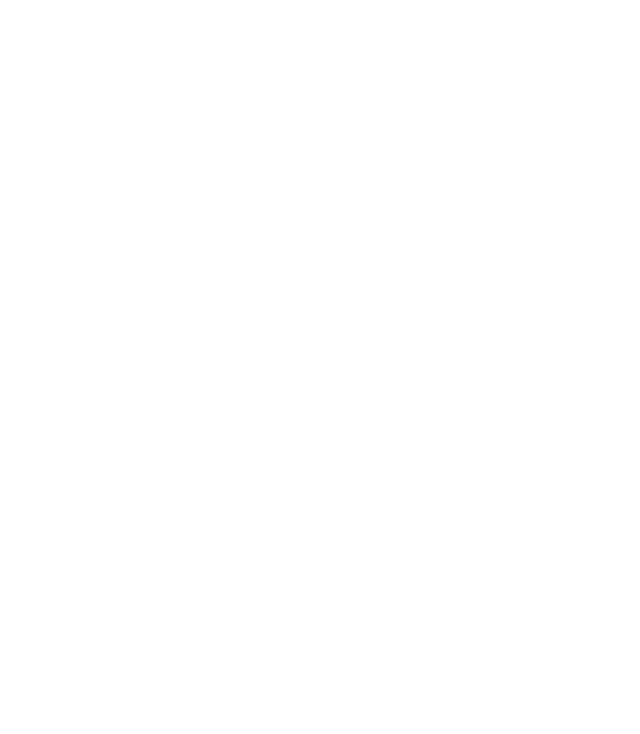
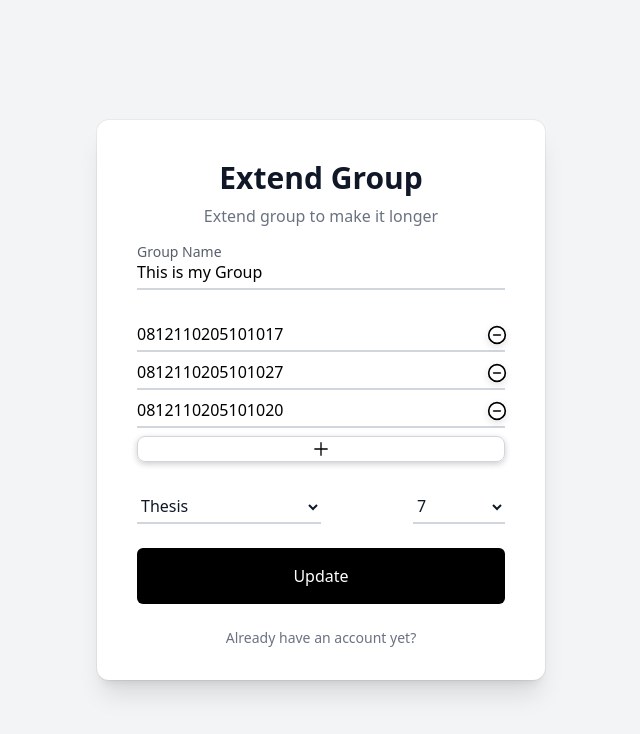
Before and after one commit to irfan-official/ams_software, a React (Vite) app in the folder Frontend/: page /extend/group in a window 1280 px wide. Before the commit this address had no page. Shown: the top 734 px of the page, without its empty margins (319-959 px from the left). Built offline with nearby package versions, Linux system fonts and the light colour scheme.

Commit message:
added ExtendGroup.jsx

```diff
--- /dev/null
+++ b/Frontend/src/ExtendGroup.jsx
@@ -0,0 +1,174 @@
+import React, { useState } from 'react'
+import { GrAdd } from "react-icons/gr";
+import { FiMinusCircle } from "react-icons/fi";
+import { useRef } from 'react';
+import data from "./seeds/sampleGroup.js"
+
+function ExtendGroup() {
+
+  function setupGroupMembers(){
+    let arr = []
+    data.groupMembers.forEach((elem, index) => {
+
+      arr.push([elem])
+    })
+    return arr;
+  }
+
+  const submitHandlerRef = useRef(null);
+  const [groupName, setGroupName] = useState(data.groupName);
+  const [groupTypes, setGroupTypes] = useState(data.groupTypes);
+  const [groupMembers, setGroupMembers] = useState(setupGroupMembers());
+  const [semister, setSemister] = useState(data.semister);
+
+
+
+async function handleSubmit(e) {
+  e.preventDefault();
+
+  if (!groupName || !groupTypes || !semister) {
+    alert("All fields are required");
+    return;
+  }
+
+  if(data.semister === semister){
+    alert("semister should be diffrent from previos semister");
+    return;
+  }
+
+  // Always clear previous timeout
+  if (submitHandlerRef.current) {
+    clearTimeout(submitHandlerRef.current);
+  }
+
+  const ids = groupMembers.map((elem) => elem[0]);
+  const obj = { groupName, groupTypes, ids, semister };
+
+  // Set debounce timer
+  submitHandlerRef.current = setTimeout(() => {
+    console.log("obj =>", obj);
+
+    // Optionally send the data
+    // axios.post('/api/group', obj);
+  }, 3000);
+}
+
+
+  return (
+    <div className="w-full min-h-screen flex items-center justify-center bg-gray-100 py-12">
+      <div className="relative mx-auto w-full max-w-md bg-white px-6 pt-10 pb-8 shadow-xl ring-1 ring-gray-900/5 sm:rounded-xl sm:px-10">
+        <div className="w-full">
+          <div className="text-center">
+            <h1 className="text-3xl font-semibold text-gray-900">Extend Group</h1>
+            <p className="mt-2 text-gray-500">Extend group to make it longer</p>
+          </div>
+          <div className="mt-5">
+            <form onSubmit={handleSubmit}>
+              <div className="relative mt-6">
+                <input
+                  onChange={(e) => setGroupName(e.target.value)}
+                  value={groupName}
+                  type="text"
+                  name="groupName"
+                  required
+                  placeholder="Group Name"
+                  className="peer mt-1 w-full border-b-2 border-gray-300 px-0 py-1 placeholder:text-transparent focus:border-gray-500 focus:outline-none"
+                />
+                <label
+                  htmlFor="groupName"
+                  className="pointer-events-none absolute top-0 left-0 origin-left -translate-y-1/2 transform text-sm text-gray-800 opacity-75 transition-all duration-100 ease-in-out peer-placeholder-shown:top-1/2 peer-placeholder-shown:text-base peer-placeholder-shown:text-gray-500 peer-focus:top-0 peer-focus:pl-0 peer-focus:text-sm peer-focus:text-gray-800"
+                >
+                  Group Name
+                </label>
+              </div>
+
+              <div className="relative mt-6">
+                {groupMembers.map((member, index) => (
+                  <div key={index} className='relative'>
+                    <input
+                      onChange={(e) => {
+                        const newMembers = [...groupMembers];
+                        newMembers[index] = e.target.value;
+                        setGroupMembers(newMembers);
+                      }}
+                      value={member}
+                      type="text"
+                      name={`groupMember${index + 1}`}
+                      required
+                      placeholder={`Group Member ${index + 1} ID`}
+                      className="peer mt-1 w-full border-b-2 border-gray-300 px-0 py-1 focus:border-gray-500 focus:outline-none"
+                      autoComplete="off"
+                    />
+                    <span
+                      onClick={() => {
+                        if (groupMembers.length > 1) {
+                          setGroupMembers((prev) =>
+                            prev.filter((_, i) => i !== index)
+                          );
+                        }
+                      }}
+                      className='rounded-full hover:bg-red-500 shadow-[0_2px_6px_rgba(0,0,0,0.1)] scale-125 absolute top-[35%] right-0 bg-transparent hover:text-white cursor-pointer'
+                    >
+                      <FiMinusCircle />
+                    </span>
+                  </div>
+                ))}
+              </div>
+
+              <div
+                onClick={() => setGroupMembers((prev) => [...prev, ""])}
+                className='w-full mt-2 rounded-lg flex items-center justify-center p-1 border border-gray-300 hover:bg-slate-200 shadow-[0_2px_6px_rgba(0,0,0,0.2)] cursor-pointer'
+              >
+                <GrAdd />
+              </div>
+
+              <div className="relative mt-6 flex justify-between">
+                <div className='w-[50%]'>
+                  <select
+                    name="groupTypes"
+                    required
+                    value={groupTypes}
+                    onChange={(e) => setGroupTypes(e.target.value)}
+                    className="peer mt-1 w-full border-b-2 border-gray-300 bg-transparent px-0 py-1 text-gray-900 focus:border-gray-500 focus:outline-none"
+                  >
+                    <option value="" disabled className="text-gray-400">Group Types</option>
+                    <option value="IDP">IDP</option>
+                    <option value="Thesis">Thesis</option>
+                  </select>
+                </div>
+                <div className='w-[25%]'>
+                  <select
+                    name="semister"
+                    required
+                    value={semister}
+                    onChange={(e) => setSemister(e.target.value)}
+                    className="peer mt-1 w-full border-b-2 border-gray-300 bg-transparent px-0 py-1 text-gray-900 focus:border-gray-500 focus:outline-none"
+                  >
+                    <option value="" disabled className="text-gray-400">Semister</option>
+                    {[1, 2, 3, 4, 5, 6, 7, 8].map((num) => (
+                      <option key={num} value={num}>{num}</option>
+                    ))}
+                  </select>
+                </div>
+              </div>
+
+              <div className="my-6">
+                <button
+                  type="submit"
+                  className="w-full rounded-md bg-black px-3 py-4 text-white focus:bg-gray-600 focus:outline-none"
+                >
+                  Update
+                </button>
+              </div>
+              <p className="text-center text-sm text-gray-500">
+                Already have an account yet?
+              </p>
+            </form>
+          </div>
+        </div>
+      </div>
+    </div>
+  )
+}
+
+export default ExtendGroup;
--- a/Frontend/src/main.jsx
+++ b/Frontend/src/main.jsx
@@ -10,6 +10,7 @@
 import Overview from "./Overview.jsx";
 import CreateGroup from "./createGroup.jsx";
 import UpdateGroup from "./UpdateGroup.jsx";
+import ExtendGroup from "./ExtendGroup.jsx";
 
 createRoot(document.getElementById("root")).render(
   <StrictMode>
@@ -20,9 +21,11 @@
         <Route path="/report" element={<Report />} />
         <Route path="/create/group" element={<CreateGroup />} />
         <Route path="/update/group" element={<UpdateGroup />} />
-        {/* <Route path="/extend/group" element={<Create />} /> */}
+        <Route path="/extend/group" element={<ExtendGroup />} />
         <Route path="/login/teacher" element={< LoginTeacher/>} />
         <Route path="/register/teacher" element={<RegisterTeacher />} />
+
+
         <Route path="/login/student" element={<App />} />
         <Route path="/register/student" element={<App />} />
       </Routes>
```
